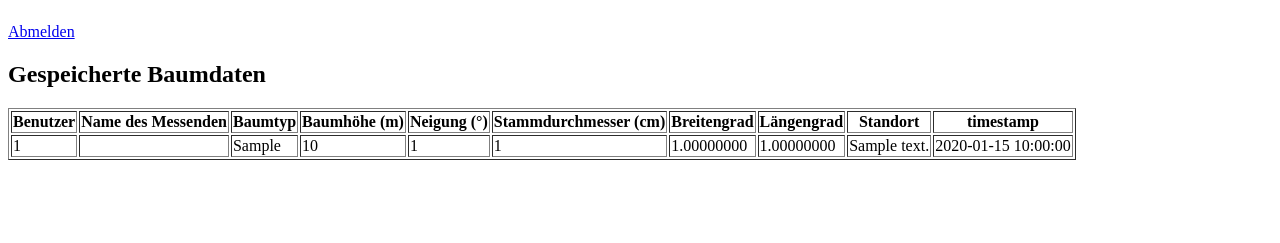
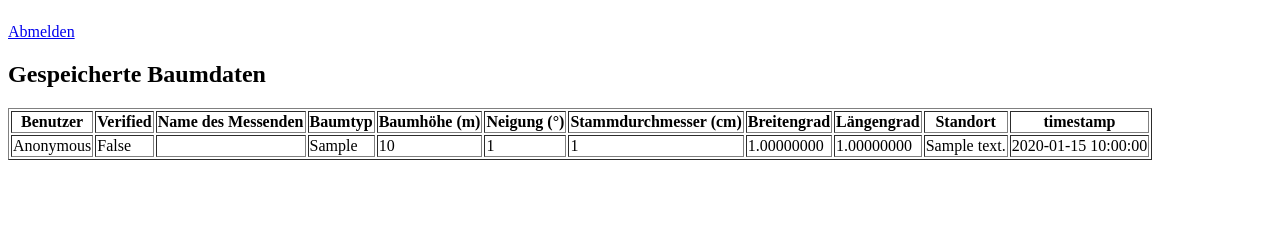
Before and after one commit to Waleedk98/treecs, a Flask app: page /dashboard in a window 1280 px wide. Shown: the part 57-300 px from the top of the page. Run offline with Flask 3, Linux system fonts and the light colour scheme; a user stored in the database is signed in; tables that the repository leaves empty hold one stand-in row (values such as "Sample post").

Commit message:
verified in Datenbankschema (Users Tabelle eingepflegt

```diff
--- a/app.py
+++ b/app.py
@@ -1,5 +1,6 @@
 from flask import Flask, request, jsonify, render_template, redirect, session
 from flask_sqlalchemy import SQLAlchemy
+from sqlalchemy.orm import joinedload
 from flask_bcrypt import Bcrypt
 from flask_login import LoginManager, UserMixin, login_user, logout_user, login_required, current_user
 from datetime import datetime
@@ -119,10 +120,15 @@ def submit_tree_data():
 @app.route('/dashboard')
 @login_required
 def dashboard():
-    # Hole ALLE Einträge aus der Tree-Tabelle
-    trees = Tree.query.filter_by(user_id=current_user.id).all()
+    # Lade alle Bäume des aktuellen Nutzers und füge die User-Daten hinzu
+    trees = (
+        Tree.query
+        .filter_by(user_id=current_user.id)
+        .options(joinedload(Tree.user))  # Verbinde die User-Daten mit Tree-Daten
+        .all()
+    )
+
     return render_template('dashboard.html', trees=trees, current_user=current_user)
-
 # Hauptprogramm
 if __name__ == "__main__":
     with app.app_context():
--- a/models.py
+++ b/models.py
@@ -14,6 +14,7 @@ class User(db.Model, UserMixin):
     uname = db.Column(db.String(100), unique=True)
     password = db.Column(db.String(150), nullable=False)
     email = db.Column(db.String(150), unique=True, nullable=False)
+    verified = db.Column(db.Boolean, default = False)
     created_at = db.Column(db.DateTime, default=datetime.utcnow)
 
     # Beziehungen
--- a/templates/dashboard.html
+++ b/templates/dashboard.html
@@ -12,6 +12,7 @@
     <table border="1">
         <tr>
             <th>Benutzer</th>
+            <th>Verified</th>
             <th>Name des Messenden</th>
             <th>Baumtyp</th>
             <th>Baumhöhe (m)</th>
@@ -26,7 +27,8 @@
         </tr>
         {% for data in trees %}
         <tr>
-            <td>{{ data.user_id }}</td>
+            <td>{{ data.user.uname }}</td>
+            <td>{{ data.user.verified}}</td>
             <td>{{ data.measurer_name }}</td>
             <td>{{ data.tree_type }}</td>
             <td>{{ data.tree_height }}</td>
```
Also changed, not shown: instance/data.db.
